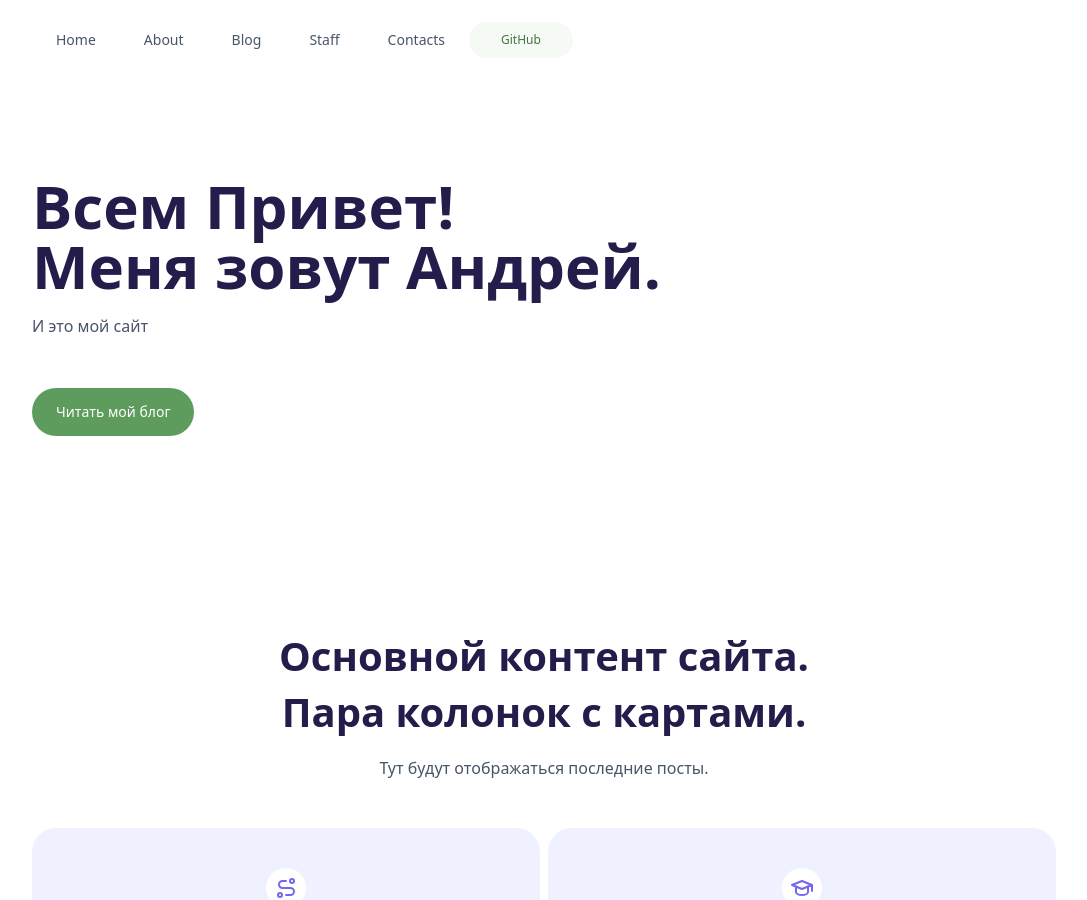
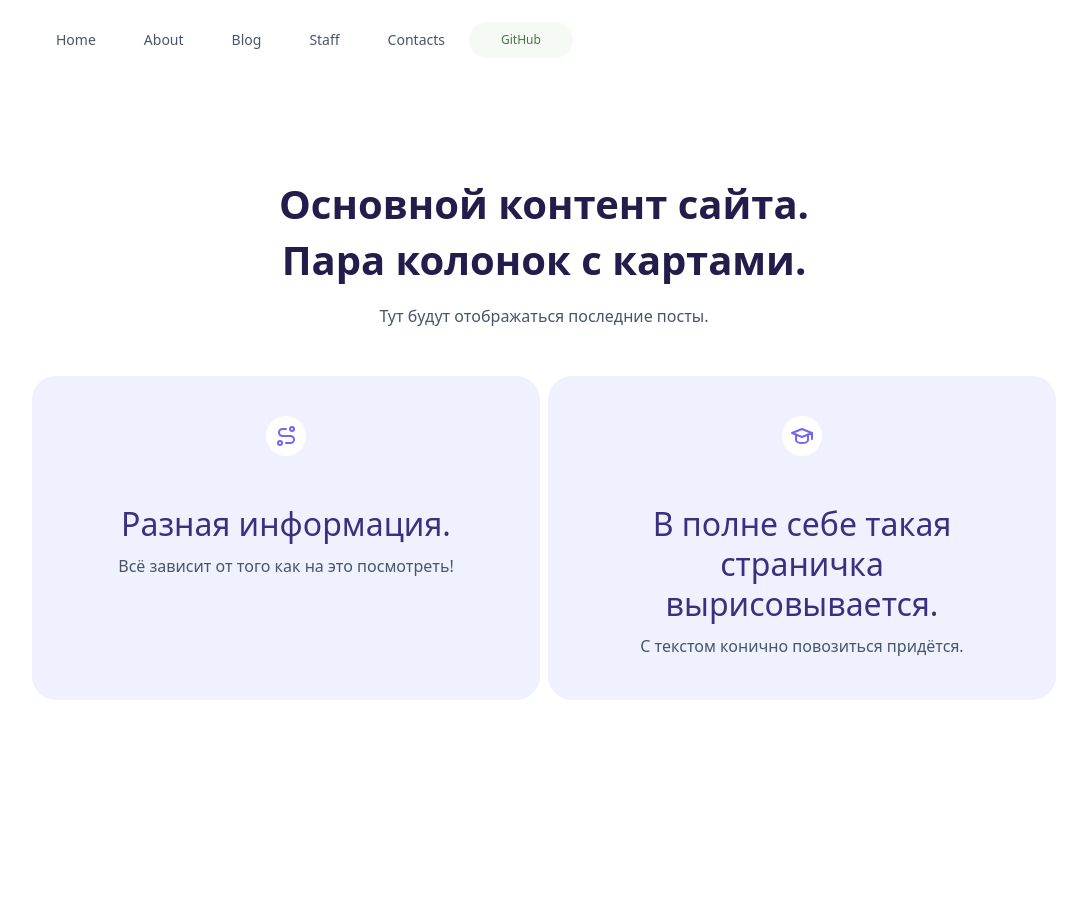
Before and after one commit to EvilPencil/www, a Jekyll site: the page built from index.html, in a window 1280 px wide and 900 px high. Shown: the whole window, without its empty margins (96-1183 px from the left). Built offline with Jekyll 4.4.1, drawn with Linux system fonts in a browser that asks for light colours.

Commit message:
Update header.html

```diff
--- a/_includes/header.html
+++ b/_includes/header.html
@@ -24,36 +24,4 @@
     </div>
    </div>
   </section>
-  <section>
-      <div class="relative px-8 py-12 mx-auto md:px-12 lg:px-32 max-w-7xl lg:pb-24 lg:pt-12">
-        <div class="lg:mt-12">
-          <h1
-            class="text-4xl font-semibold font-display text-blue-950 sm:text-6xl"
-            >Всем
-            <a
-              href="https://danilovandrey.ru/"
-              >Привет!
-            </a>
-            <span
-              class="lg:block"
-              >Меня зовут Андрей.
-            </span>
-          </h1>
-          <p
-            class="mt-4 text-slate-600 text-base max-w-3xl"
-            >И это мой сайт
-          </p>
-          <div class="mt-12 flex flex-col lg:flex-row lg:items-center w-full">
-            <div class="relative flex flex-col gap-2 md:flex-row">
-              <a
-                target="_blank"
-                href="https://danilovandrey.ru/blog"
-                class="items-center inline-flex w-full focus:outline-disc bg-green-500 duration-500 focus:ring-2 focus:ring-green-600 focus:ring-offset-2 font-medium sm:w-auto h-12 hover:bg-green-600 justify-center px-6 py-1 rounded-full text-white text-center text-sm"
-                >Читать мой блог
-              </a>
-            </div>
-          </div>
-        </div>
-      </div>
-    </section>
-  </header>
+</header>
```
